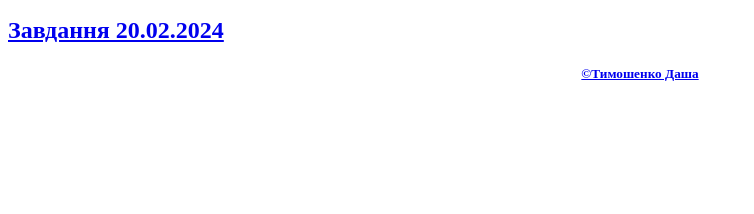
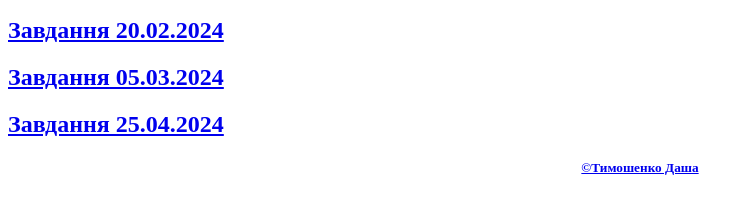
Before and after one commit to TimoshenkoDasha/k, a plain HTML site: page index.html in a window 1280 px wide. Shown: the part 136-350 px from the top of the page, without its empty margins (0-754 px from the left). Drawn offline with Linux system fonts and the light colour scheme.

Commit message:
Update index.html

```diff
--- a/index.html
+++ b/index.html
@@ -12,6 +12,8 @@
    <section>
       <a href="Z13022024.html"> <h2>Завдання 13.02.2024</h2>
       <a href="Z20022024.html"> <h2>Завдання 20.02.2024</h2>
+      <a href="Z05032024.html"> <h2>Завдання 05.03.2024</h2>
+      <a href="Z25042024.html"> <h2>Завдання 25.04.2024</h2>
    </section>
    <footer>
       <h5 align="center">&#169Тимошенко Даша</h5>
```
